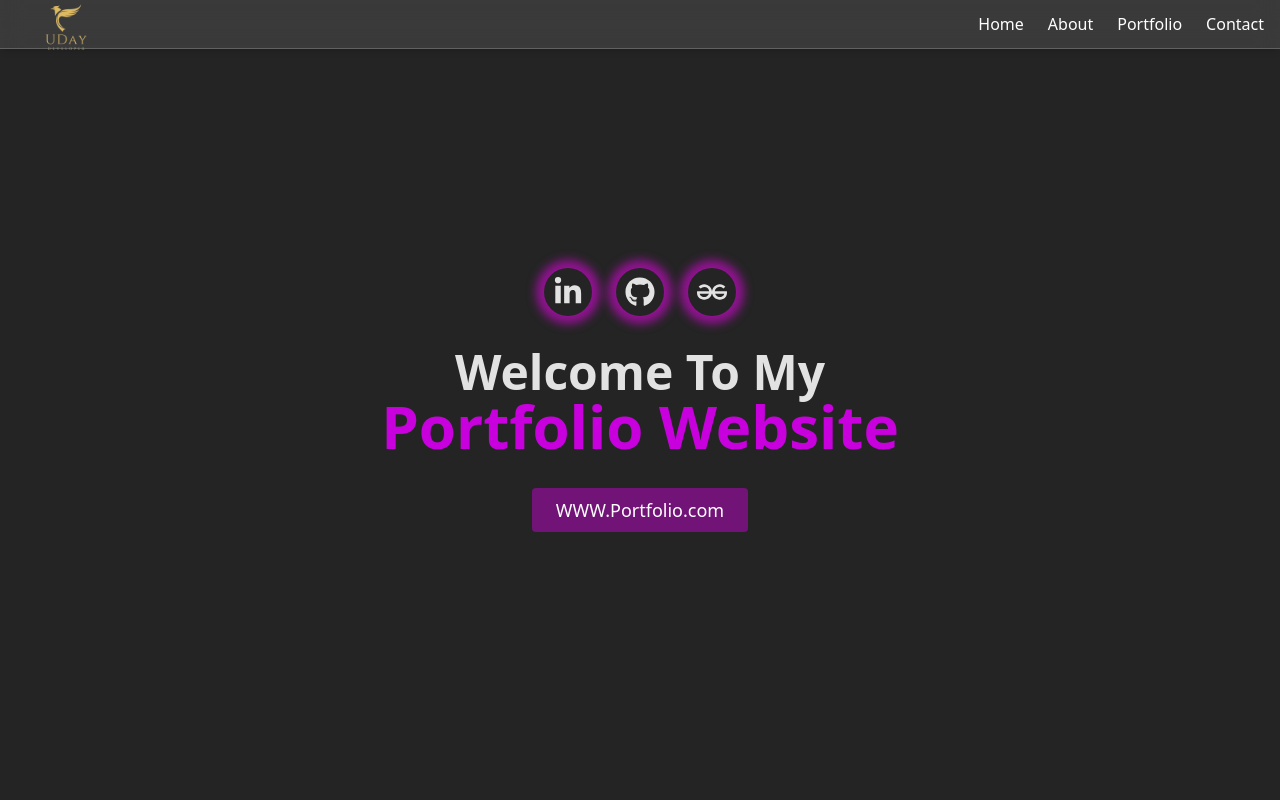
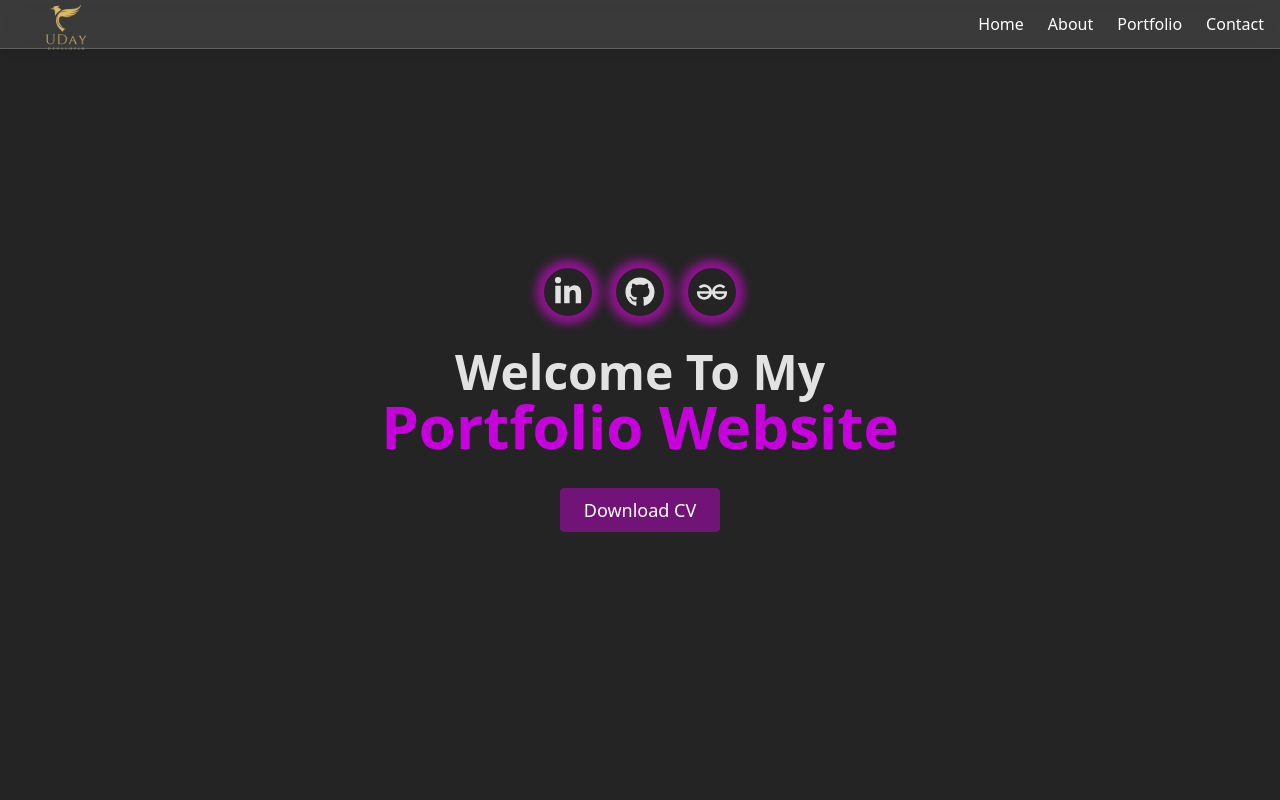
Before and after one commit to Uday-Jamgade/Portfolio-, a React (Vite) app: page / in a window 1280 px wide. Shown: the top 800 px of the page. Built offline with nearby package versions, Linux system fonts and the light colour scheme.

Commit message:
change in Hero

```diff
--- a/src/Component/Hero.jsx
+++ b/src/Component/Hero.jsx
@@ -42,12 +42,12 @@ const Hero = () => {
       {/* Headings */}
       <div>
         <h1 className='text-3xl sm:text-4xl md:text-5xl font-bold'>Welcome To My</h1>
-        <h1 className='text-4xl sm:text-5xl md:text-6xl font-bold text-fuchsia-600'>Portfolio Website</h1>
+        <h1 className='text-4xl font-bold sm:text-5xl md:text-6xl font-bold text-fuchsia-600'>Portfolio Website</h1>
       </div>
 
       {/* Button */}
       <button className='bg-fuchsia-900 text-white py-2 px-6 rounded text-sm sm:text-base md:text-lg'>
-        WWW.Portfolio.com
+         <a href="/Uday_Satishrao_Jamgade_Resume.pdf" download="/Uday_Satishrao_Jamgade_Resume.pdf">Download CV</a>
       </button>
     </motion.div>
   )
```
